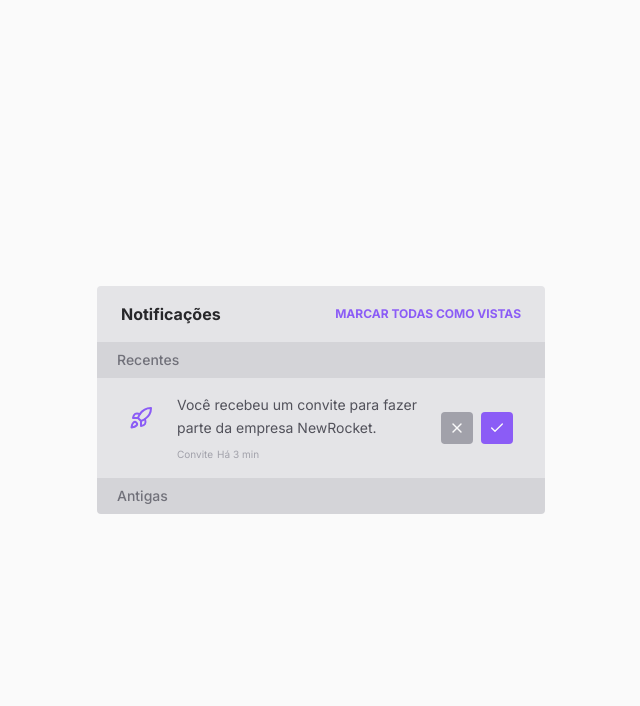
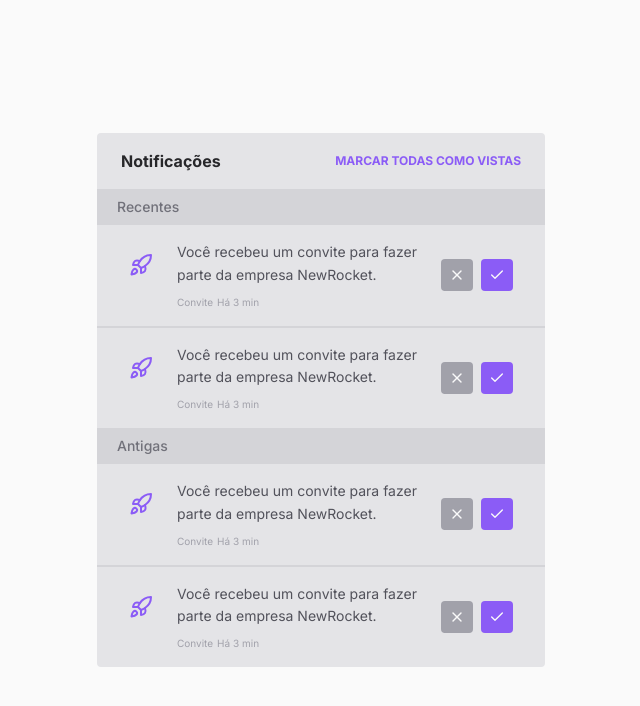
Before and after one commit to jul1ana/widget-notifications, a Next.js app: page / in a window 1280 px wide. Shown: the top 706 px of the page, without its empty margins (319-959 px from the left). Built offline with nearby package versions, Linux system fonts and the light colour scheme.

Commit message:
applying Notification Pattern

```diff
--- a/src/components/Widget.tsx
+++ b/src/components/Widget.tsx
@@ -26,10 +26,11 @@ export function Widget() {
             <Notification.Actions />
           </Notification.Root>
 
-          {/* <Notification
-            icon={Rocket}
-            text="Você recebeu um convite para fazer parte da empresa NewRocket."
-          /> */}
+          <Notification.Root>
+            <Notification.Icon icon={Rocket} />
+            <Notification.Content text="Você recebeu um convite para fazer parte da empresa NewRocket." />
+            <Notification.Actions />
+          </Notification.Root>
         </div>
       </div>
 
@@ -40,15 +41,17 @@ export function Widget() {
         </div>
 
         <div className="divide-y-2 divide-zinc-300 dark:divide-zinc-950">
-          {/* <Notification
-            icon={Rocket}
-            text="Você recebeu um convite para fazer parte da empresa NewRocket."
-          /> */}
+          <Notification.Root>
+            <Notification.Icon icon={Rocket} />
+            <Notification.Content text="Você recebeu um convite para fazer parte da empresa NewRocket." />
+            <Notification.Actions />
+          </Notification.Root>
 
-          {/* <Notification
-            icon={Rocket}
-            text="Você recebeu um convite para fazer parte da empresa NewRocket."
-          /> */}
+          <Notification.Root>
+            <Notification.Icon icon={Rocket} />
+            <Notification.Content text="Você recebeu um convite para fazer parte da empresa NewRocket." />
+            <Notification.Actions />
+          </Notification.Root>
         </div>
       </div>
     </div>
```
